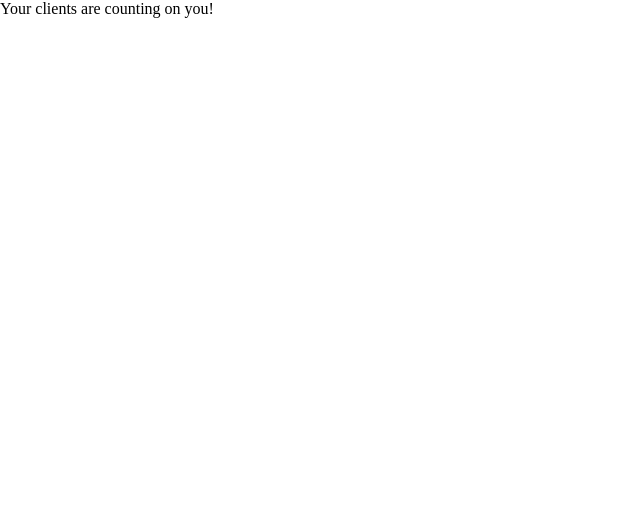
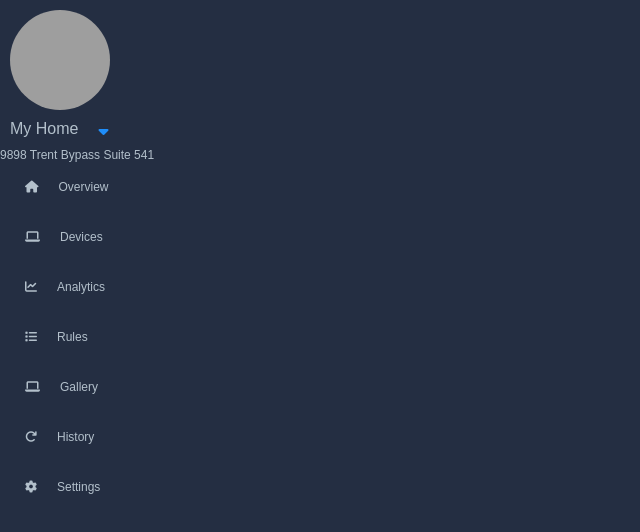
Before and after one commit to CMWBI-alefkowitz/test-sass-lefkowitz, a website: page index.html in a window 1280 px wide. Shown: the whole page, without its empty margins (0-640 px from the left). Drawn offline with Linux system fonts and the light colour scheme; grey boxes are pictures that could not be loaded.

Commit message:
styling updates

```diff
--- a/index.css
+++ b/index.css
@@ -1,7 +1,68 @@
-body,
 html {
   margin: 0;
   padding: 0;
   width: 100%;
   height: 100%;
 }
+body {
+  background-color: #242e42;
+  font-family: arial;
+  color: #b3c0cb;
+  font-size: 12px;
+  margin: 0;
+  padding: 0;
+}
+
+img {
+  display: block;
+  height: 100px;
+  width: 100px;
+  border-radius: 50%;
+  margin: 10px;
+}
+
+ul {
+  list-style-type: none;
+  margin: 0;
+  padding: 0;
+}
+
+li {
+  display: block;
+  margin: 0;
+  padding: 0;
+}
+
+li > a {
+  color: #b3c0cb;
+  display: block;
+  font-size: 12px;
+  height: 50px;
+  line-height: 50px;
+  text-decoration: none;
+  border-left: 5px solid #242e42;
+}
+
+li > a:hover {
+  color: #1f8efa;
+  border-left: 5px solid #1f8efa;
+}
+
+li > a:active {
+  color: #1f8efa;
+  border-left: 5px solid #1f8efa;
+}
+
+i {
+  padding: 0 20px 0 20px;
+}
+
+h1 > a > i {
+  color: #1f8efa;
+}
+
+h1 {
+  font-size: 16px;
+  font-weight: lighter;
+  margin: 10px;
+}
--- a/index.html
+++ b/index.html
@@ -6,10 +6,42 @@
     <meta http-equiv="X-UA-Compatible" content="ie=edge" />
     <link rel="stylesheet" href="index.css" />
     <title>Cadent Front-end - Style Aptitude Test</title>
+    <script src="https://kit.fontawesome.com/a076d05399.js"></script>
   </head>
   <body>
-    <div>
-      <span>Your clients are counting on you!</span>
-    </div>
+    <a href="/">
+      <img
+        src="https://images.pexels.com/photos/1396122/pexels-photo-1396122.jpeg?auto=compress&cs=tinysrgb&dpr=1&w=500"
+      />
+    </a>
+    <h1>
+      My Home<a href="#"><i class="fas fa-sort-down"></i></a>
+    </h1>
+
+    9898 Trent Bypass Suite 541
+    <ul>
+      <li>
+        <a href="#"><i class="fas fa-home"></i>Overview</a>
+      </li>
+
+      <li>
+        <a href="#"><i class="fas fa-laptop"></i>Devices</a>
+      </li>
+      <li>
+        <a href="#"><i class="fas fa-chart-line"></i>Analytics</a>
+      </li>
+      <li>
+        <a href="#"><i class="fas fa-list"></i>Rules</a>
+      </li>
+      <li>
+        <a href="#"><i class="fas fa-laptop"></i>Gallery</a>
+      </li>
+      <li>
+        <a href="#"><i class="fas fa-redo"></i>History</a>
+      </li>
+      <li>
+        <a href="#"><i class="fas fa-cog"></i>Settings</a>
+      </li>
+    </ul>
   </body>
 </html>
```
Also changed, not shown: 1 other file.
